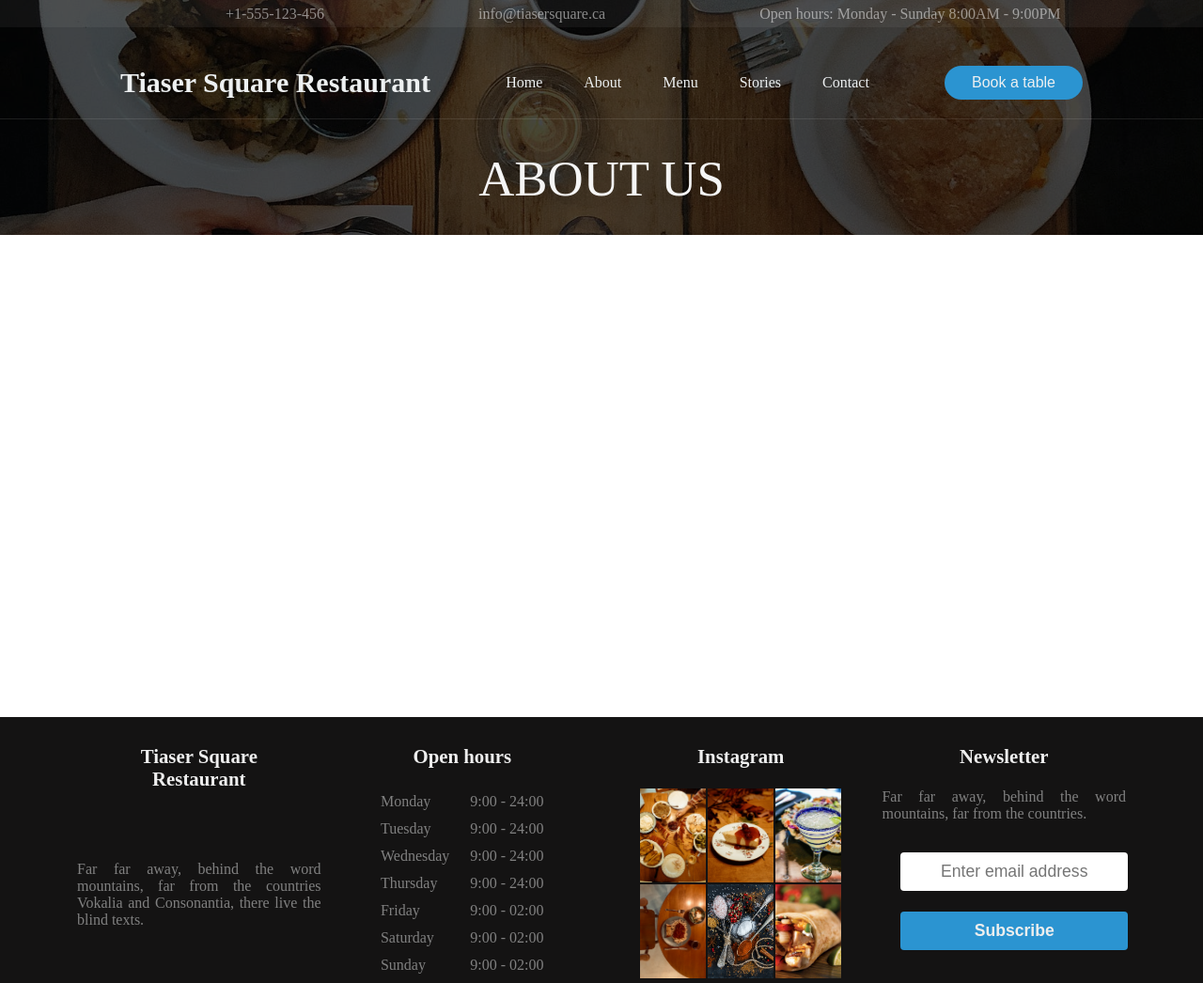
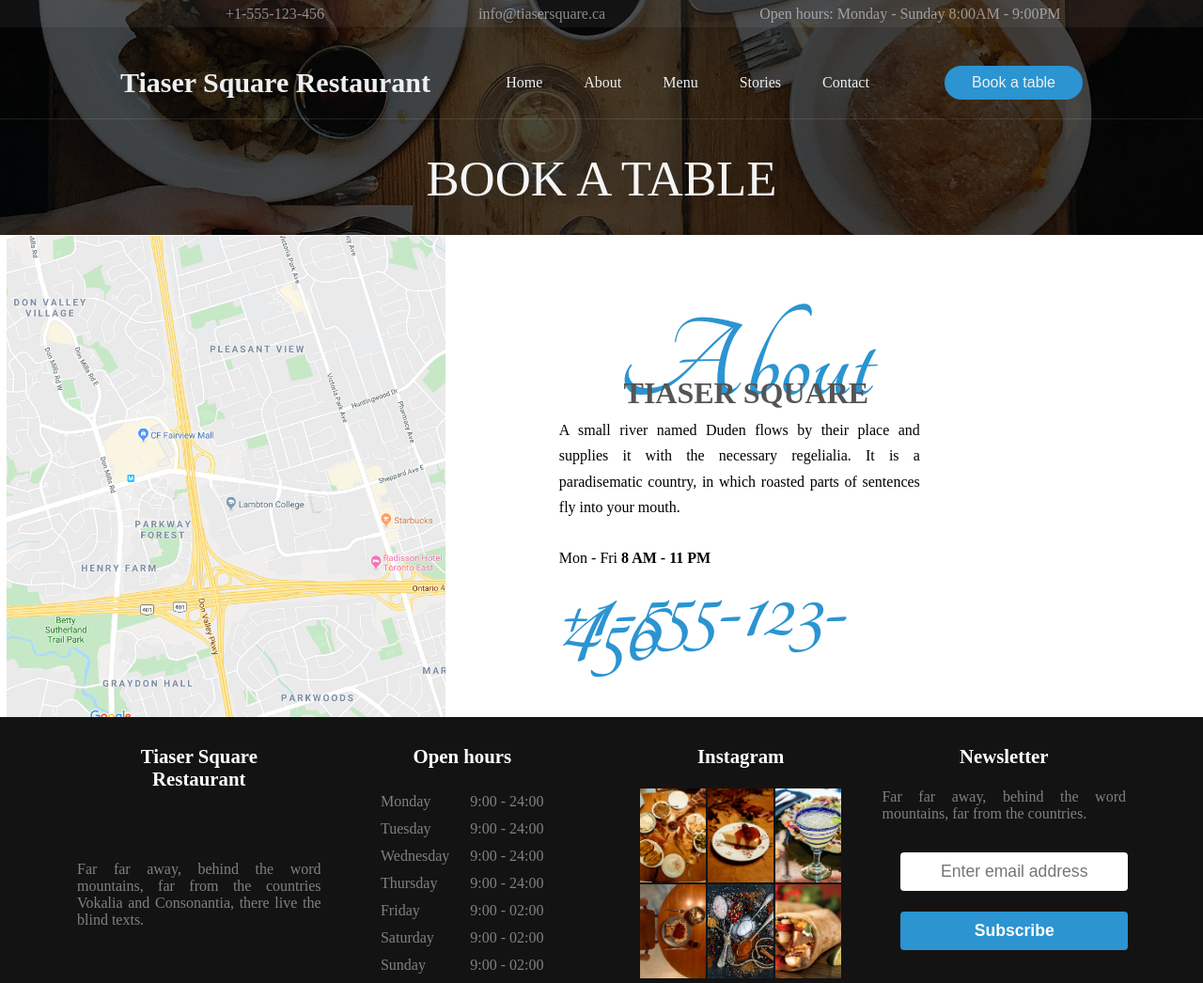
Before and after one commit to sergiosanchezs/Web-I-Project, a website: page about.html in a window 1280 px wide. Shown: the top 1046 px of the page at 94% size. Drawn offline with Linux system fonts and the light colour scheme.

Commit message:
start the designing of about page and small modifications to book_table

```diff
--- a/about.html
+++ b/about.html
@@ -42,14 +42,39 @@
 	<main class="about">
 		<div class="overlay"></div>
 		<div class="main secondary">
-			<div class="slogan">ABOUT US</div>
+			<div class="slogan">BOOK A TABLE</div>
 		</div>
 	</main>
     <!-- End main -->
 
     <!-- Start body code of secondary pages -->
     <div class="body">
-
+        <form action="" method="POST">
+            <div class="form_table">
+				<div class="map">
+					<div class="row">
+						<div class="container left">
+							<div class="col ">
+								<img class="img_map" src="images/map.png">
+							</div>
+						</div>
+					</div>
+				</div>
+                <div class="info">
+                    <div class="row">
+                        <div class="container">
+                            <div class="col tangerine_font full title">About</div>
+							<div class="col full h overlapping" style="text-align: center;">Tiaser Square</div>
+							<div class="sm_container"><p>A small river named Duden flows by their place and supplies
+								it with the necessary regelialia. It is a paradisematic country,
+								in which roasted parts of sentences fly into your mouth.</p></div>
+							<div class="sm_container"><br>Mon - Fri <b>8 AM - 11 PM</b></div>
+							<div class="tangerine_font sm_container "><br><b>+1-555-123-456</b></div>
+						</div>
+					</div>
+                </div>
+            </div>
+        </form>
     </div>
     <!-- End body code of secondary pages -->
 
--- a/css/styles.css
+++ b/css/styles.css
@@ -1,8 +1,8 @@
-*, *::before, *::after {
+/* *, *::before, *::after { */
+* {
   box-sizing: border-box;
   margin: 0;
   padding: 0;
-  color: #eee;
 }
 
 /* Real Body of the webpage */
@@ -265,6 +265,16 @@ td p {
   cursor: pointer;
 }
 
+/********************************************************/
+/* About Us */
+.sm_container {
+  display: block;
+  width: 60%;
+  margin-left: 20%;
+  margin-right: 20%;
+  text-align: justify;
+  line-height: 1.7rem;
+}
 
 /********************************************************/
 /* All CSS related with the footer */
@@ -346,7 +356,7 @@ td{
   text-decoration: none;
   font-weight: 600;
   cursor: pointer;
-  /* color: white; */
+  color: white;
 
 
 }
```
Also changed, not shown: book_table.html (+5 -5 lines).
